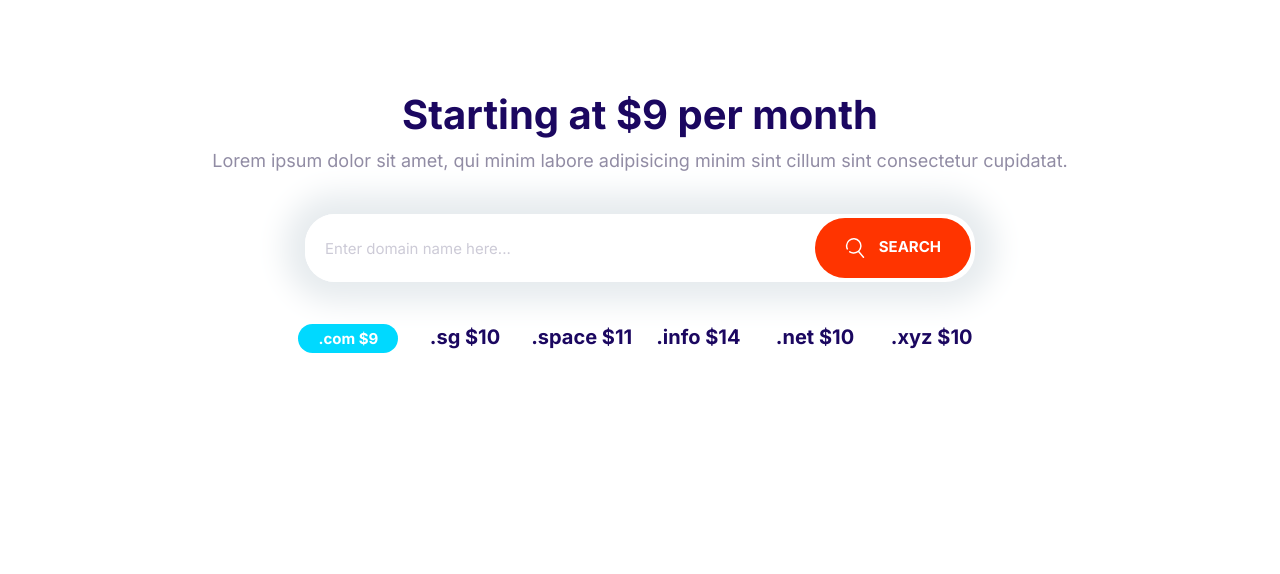
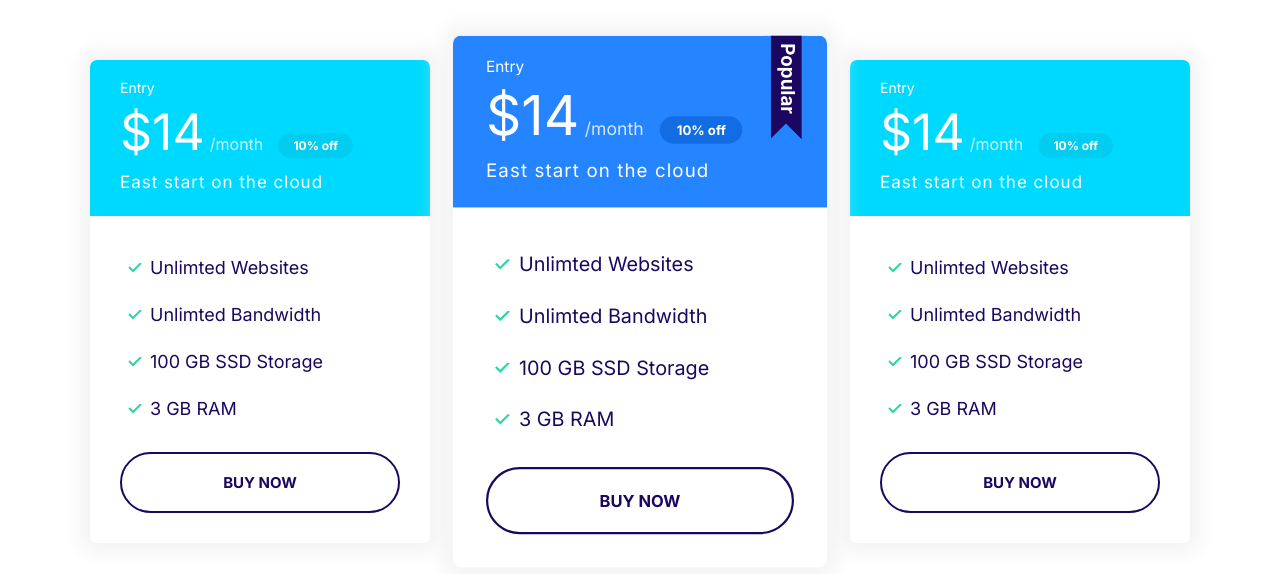
Before and after one commit to SeniorIntern/moshify, a plain HTML site: page index.html in a window 1280 px wide. Drawn offline with Linux system fonts and the light colour scheme.

Commit message:
Build the plans blocks component

```diff
--- a/css/styles.css
+++ b/css/styles.css
@@ -326,11 +326,19 @@
   color: #fff;
 }
 
+.card--primary .badge--primary {
+  background: #126de4;
+}
+
 .card--secondary .badge--secondary {
   background: #02cdf1;
 }
 
 /* Plans */
+.plan {
+  transition: transition 0.2s ease-out;
+}
+
 .plan__name {
   color: #fff;
   font-size: 2.4rem;
@@ -360,6 +368,10 @@
   margin-bottom: 2rem;
 }
 
+.plan--popular {
+  transform: scale(1.1);
+}
+
 .plan--popular .card__header {
   position: relative;
 }
@@ -371,6 +383,14 @@
   right: 5%;
   top: -6px;
   width: 40px;
+}
+
+.plan:hover {
+  transform: scale(1.05);
+}
+
+.plan--popular:hover {
+  transform: scale(1.15);
 }
 
 @media screen and (min-width: 1024px) {
@@ -727,3 +747,13 @@
     grid-template-columns: repeat(auto-fit, minmax(10rem, 1fr));
   }
 }
+
+/* Plans Block */
+.block-plans .grid {
+  gap: 8rem 4rem;
+}
+
+.block-plans .card {
+  max-width: 500px;
+  margin: 0 auto;
+}
--- a/index.html
+++ b/index.html
@@ -14,28 +14,71 @@
 </head>
 
 <body>
-  <section class="block container block-domain">
-    <header class="block__header">
-      <h2>Starting at $9 per month</h2>
-      <p>Lorem ipsum dolor sit amet, qui minim labore adipisicing minim sint cillum sint consectetur cupidatat.</p>
-    </header>
-    <div class="input-group">
-      <input type="text" class="input" placeholder="Enter domain name here..." />
-      <button class="btn btn--accent">
-        <svg class="icon icon--white">
-          <use xlink:href="images/sprite.svg#search"></use>
-        </svg>
-        SEARCH
-      </button>
+  <section class="block container block-plans">
+    <div class="grid grid--1x3">
+      <div class="plan">
+        <div class="card card--secondary">
+          <header class="card__header">
+            <h3 class="plan__name">Entry</h3>
+            <span class="plan__price">$14</span>
+            <span class="plan__billing-cycle">/month</span>
+            <span class="badge badge--secondary badge--small">10% off</span>
+            <span class="plan__description">East start on the cloud</span>
+          </header>
+          <div class="card__body">
+            <ul class="list list--tick">
+              <li class="list__item">Unlimted Websites</li>
+              <li class="list__item">Unlimted Bandwidth</li>
+              <li class="list__item">100 GB SSD Storage</li>
+              <li class="list__item">3 GB RAM</li>
+            </ul>
+            <button class="btn btn--outline btn--block">Buy Now</button>
+          </div>
+        </div>
+      </div>
+
+      <div class="plan plan--popular">
+        <div class="card card--primary">
+          <header class="card__header">
+            <h3 class="plan__name">Entry</h3>
+            <span class="plan__price">$14</span>
+            <span class="plan__billing-cycle">/month</span>
+            <span class="badge badge--primary badge--small">10% off</span>
+            <span class="plan__description">East start on the cloud</span>
+          </header>
+          <div class="card__body">
+            <ul class="list list--tick">
+              <li class="list__item">Unlimted Websites</li>
+              <li class="list__item">Unlimted Bandwidth</li>
+              <li class="list__item">100 GB SSD Storage</li>
+              <li class="list__item">3 GB RAM</li>
+            </ul>
+            <button class="btn btn--outline btn--block">Buy Now</button>
+          </div>
+        </div>
+      </div>
+
+      <div class="plan">
+        <div class="card card--secondary">
+          <header class="card__header">
+            <h3 class="plan__name">Entry</h3>
+            <span class="plan__price">$14</span>
+            <span class="plan__billing-cycle">/month</span>
+            <span class="badge badge--secondary badge--small">10% off</span>
+            <span class="plan__description">East start on the cloud</span>
+          </header>
+          <div class="card__body">
+            <ul class="list list--tick">
+              <li class="list__item">Unlimted Websites</li>
+              <li class="list__item">Unlimted Bandwidth</li>
+              <li class="list__item">100 GB SSD Storage</li>
+              <li class="list__item">3 GB RAM</li>
+            </ul>
+            <button class="btn btn--outline btn--block">Buy Now</button>
+          </div>
+        </div>
+      </div>
     </div>
-    <ul class="list block-domain__prices">
-      <li><span class="badge badge--secondary">.com $9</span></li>
-      <li>.sg $10</li>
-      <li>.space $11</li>
-      <li>.info $14</li>
-      <li>.net $10</li>
-      <li>.xyz $10</li>
-    </ul>
   </section>
   <script src="js/main.js"></script>
 </body>
```
Also changed, not shown: components/Plans.html (+2 -0 lines), components/plans-block.html (added, +66 -0 lines).
